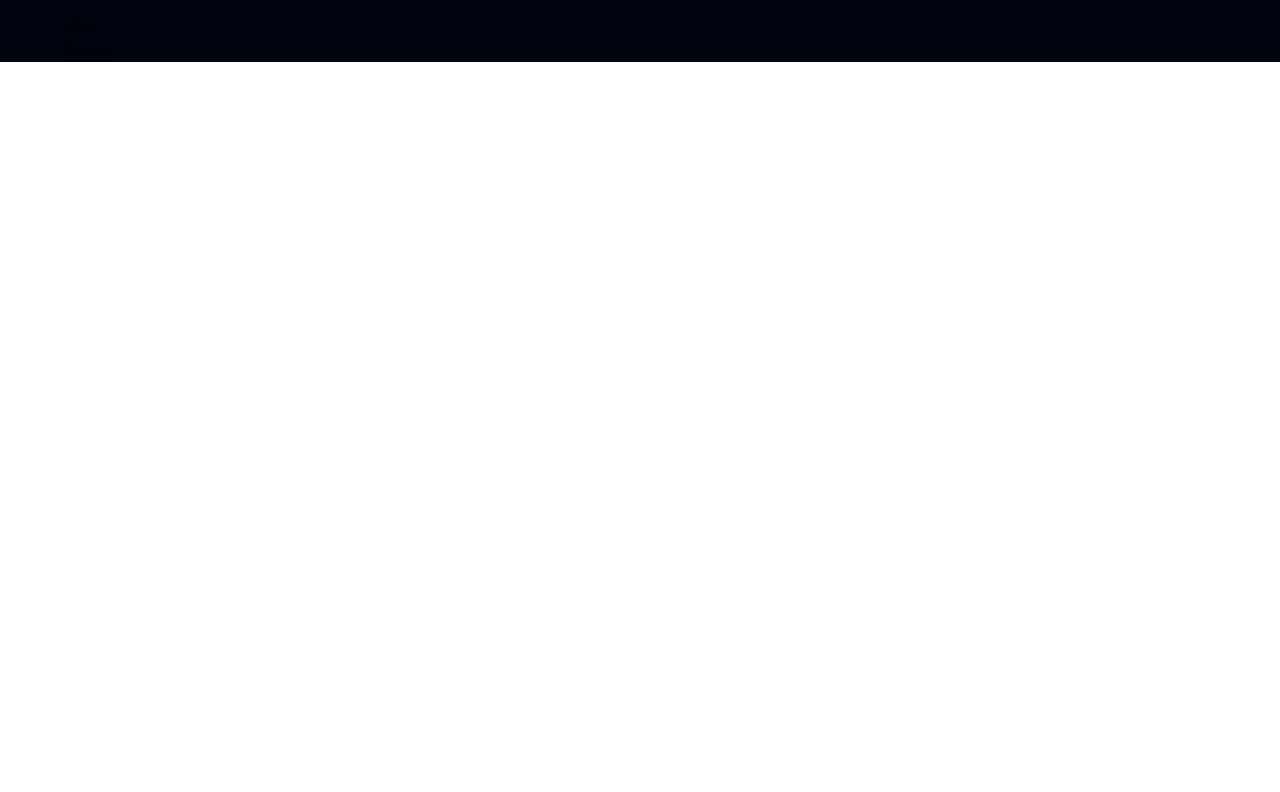
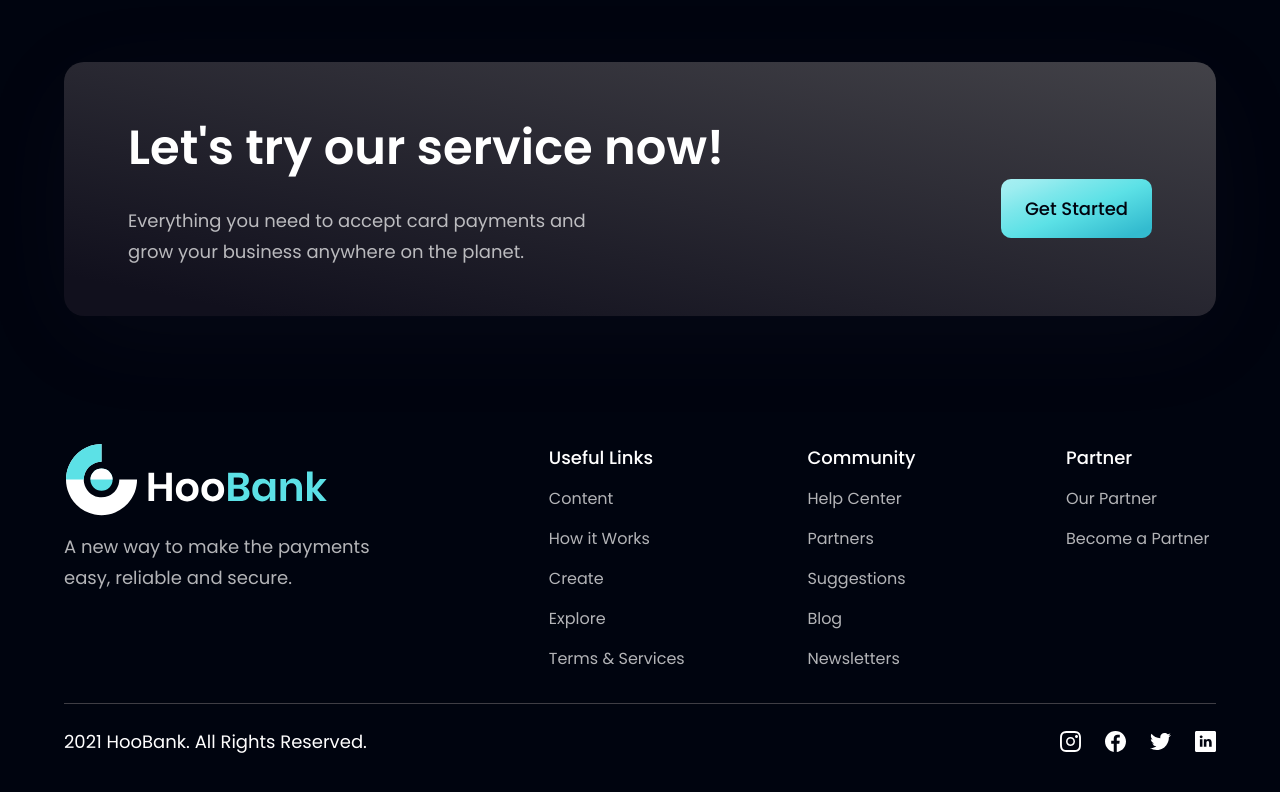
Before and after one commit to parthacs1999/bank-modern-ui-ux-app, a React (Vite) app: page / in a window 1280 px wide. Shown: the part 4082-4874 px from the top of the page. Before the commit the page ends 4144 px from the top, so only its background shows below. Built offline with nearby package versions, Linux system fonts and the light colour scheme.

Commit message:
Footer component completed

```diff
--- a/src/components/CTA.jsx
+++ b/src/components/CTA.jsx
@@ -1,8 +1,18 @@
-import React from 'react'
-
+import React from 'react';
+import styles from '../style';
+import Button from './Button';
 const CTA = () => {
   return (
-    <div>CTA</div>
+    <section className={`${styles.flexCenter} ${styles.marginY} ${styles.padding} sm:flex-row flex-col bg-black-gradient-2 rounded-[20px] box-shadow`}>
+      <div className='flex-1 flex flex-col'>
+        <h2 className={styles.heading2}>Let's try our service now!</h2>
+        <p className={`${styles.paragraph} max-w-[470px] mt-5`}>Everything you need to accept card payments and grow your business anywhere on the planet.</p>
+      </div>
+
+      <div className={`${styles.flexCenter} sm:ml-10 ml-0 am:mt-0 mt-10`}>
+        <Button />
+      </div>
+    </section>
   )
 }
 
--- a/src/components/Footer.jsx
+++ b/src/components/Footer.jsx
@@ -1,8 +1,44 @@
-import React from 'react'
-
+import React from 'react';
+import styles from '../style';
+import { logo } from '../assets';
+import { footerLinks, socialMedia } from '../constants';
 const Footer = () => {
   return (
-    <div>Footer</div>
+    <section className={`${styles.flexCenter} ${styles.paddingY} flex-col`}>
+      <div className={`${styles.flexStart} md:flex-row flex-col mb-8 w-full`}>
+        <div className='flex-1 flex flex-col justify-start mr-10'>
+          <img src={logo} alt="hoo bank" className='w-[266px] h-[72px] object-contain' />
+          <p className={`${styles.paragraph} mt-4 max-w-[310px]`}>A new way to make the payments easy, reliable and secure.</p>
+        </div>
+
+        <div className='flex-[1.5] w-full flex flex-row justify-between flex-wrap md:mt-0 mt-10'>
+          {footerLinks.map((footerLink) => (
+            <div key={footerLink.key} className='flex flex-col ss:my-0 my-4 min-w-[150px]'>
+              <h4 className='font-poppins font-medium text-[18px] leading-[27px] text-white'>{footerLink.title}</h4>
+              <ul className='list-none mt-4'>
+                {footerLink.links.map((link, index) => (
+                  <li key={link.name} className={`font-poppins font-normal text-[16px] leading-[24px] text-dimWhite hover:text-secondary cursor-pointer ${index !== footerLink.links.length - 1 ? 'mb-4' : 'mb-0'}`}>
+                    {link.name}
+                  </li>
+                ))}
+              </ul>
+            </div>
+          ))}
+        </div>
+      </div>
+
+      <div className='w-full flex justify-between items-center md:flex-row flex-col pt-6 border-t-[1px] border-t-[#3F3E45]'>
+        <p className='font-poppins font-normal text-center text-[18px] leading-[27px] text-white'>
+          2021 HooBank. All Rights Reserved.
+        </p>
+        <div className='flex flex-row md:mt-0 mt-6'>
+          {socialMedia.map((social, index) => (
+            <img src={social.icon} alt={social.id} key={social.id} className={`w-[21px] h-[21px] object-contain cursor-pointer ${index !== socialMedia.length - 1 ? 'mr-6' : 'mr-0'}`} />
+          ))}
+        </div>
+      </div>
+
+    </section>
   )
 }
 
```
